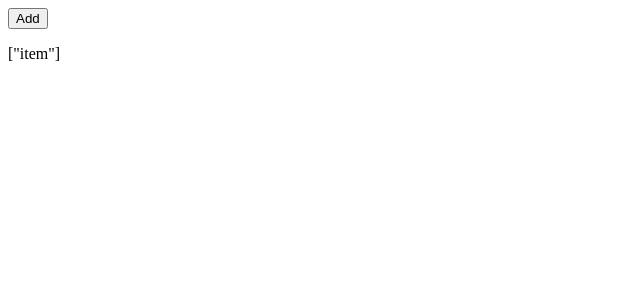
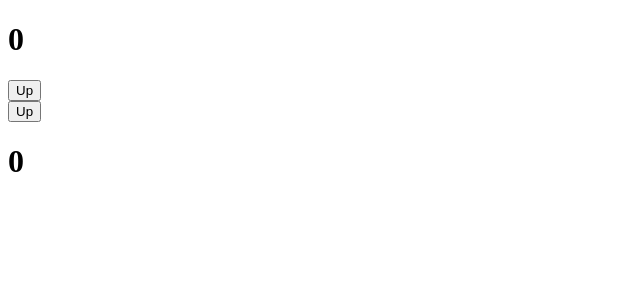
Before and after one commit to MamadTaheri/react-training, a React (Create React App) app: page / in a window 1280 px wide. Shown: the top 300 px of the page, without its empty margins (0-640 px from the left). Built offline with nearby package versions, Linux system fonts and the light colour scheme.

Commit message:
Updating component & useEffect

```diff
--- a/src/App.js
+++ b/src/App.js
@@ -1,11 +1,11 @@
 import React, { Component } from 'react';
-import Form from './components/Form';
+import Logger from './components/Logger';
 
 class App extends Component {
   render() {
     return (
       <div>
-        <Form />
+        <Logger />
       </div>
     );
   }
--- a/src/components/Form.js
+++ /dev/null
@@ -1,15 +0,0 @@
-import React, { useState } from 'react';
-
-const Form = () => {
-
-    const [data, setData] = useState(["item"])
-
-    return (
-        <div>
-            <button onClick={() => setData([...data, "new item"])}>Add</button>
-            <p>{JSON.stringify(data)}</p>
-        </div>
-    );
-};
-
-export default Form;
--- /dev/null
+++ b/src/components/Logger.js
@@ -0,0 +1,24 @@
+import React, { useState, useEffect } from 'react';
+
+const Logger = () => {
+
+    const [number, setNumber] = useState(0);
+    const [second, setSecond] = useState(0);
+
+
+    useEffect(() => {
+        console.log(number)
+    },[number])
+
+    return (
+        <div>
+            <h1>{number}</h1>
+            <button onClick={() => setNumber(prevNumber => prevNumber + 1)}>Up</button>
+            <br />
+            <button onClick={() => setSecond(prevSecond => prevSecond + 1)}>Up</button>
+            <h1>{second}</h1>
+        </div>
+    );
+};
+
+export default Logger;
```
